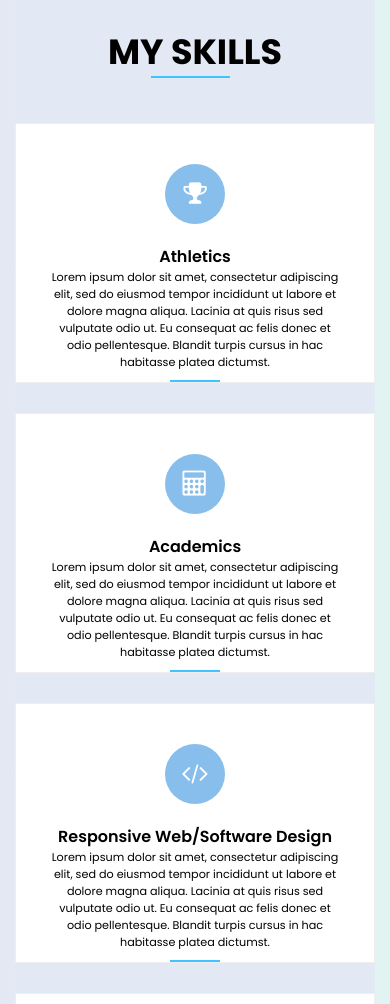
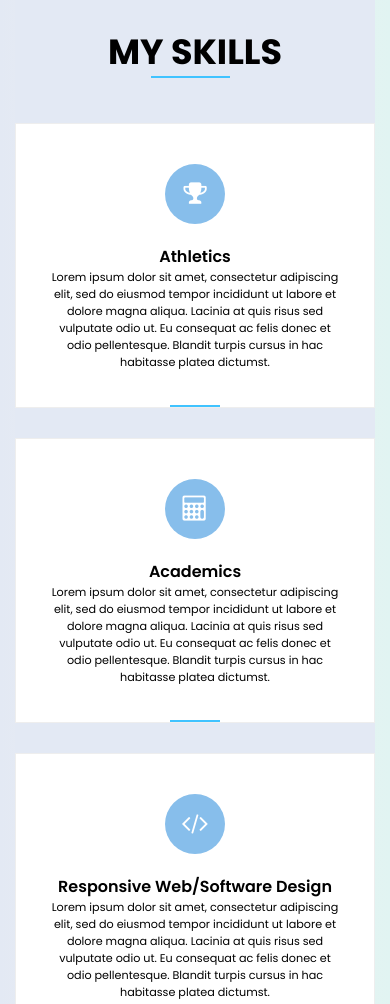
Before and after one commit to rajansagarwal/2019, a plain HTML site: page index.html in a window 390 px wide. Shown: the part 2020-3024 px from the top of the page. Drawn offline with nearby package versions, Linux system fonts and the light colour scheme.

Commit message:
update index.html

```diff
--- a/index.html
+++ b/index.html
@@ -753,7 +753,7 @@ footer .social a:hover {
         padding: 30px;
         flex: 0 0 100%;
         max-width: 100%;
-        height: 260px;
+        height: 285px;
         font-size: 70%;
     }
     .projects .section-title {
```
